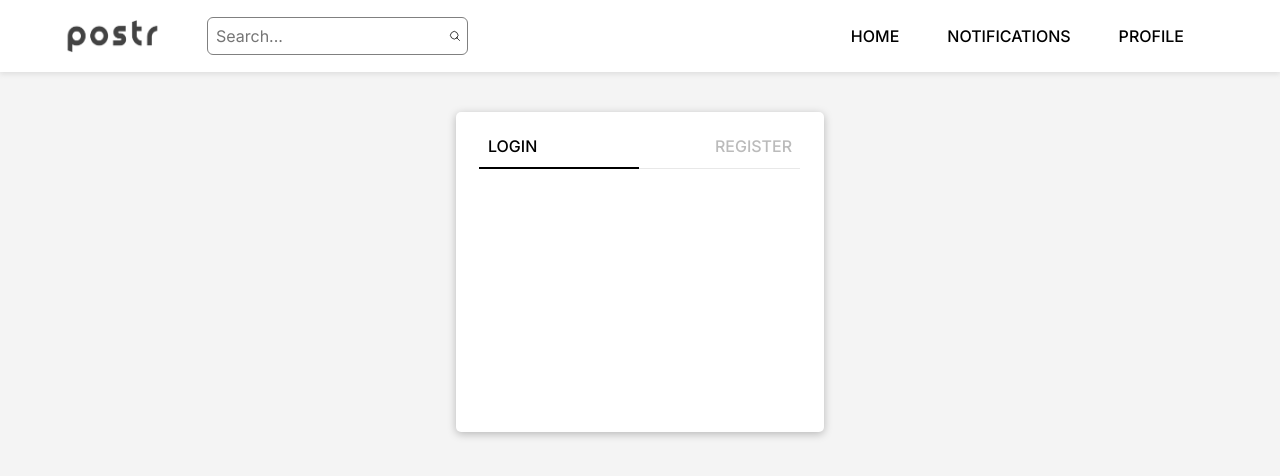
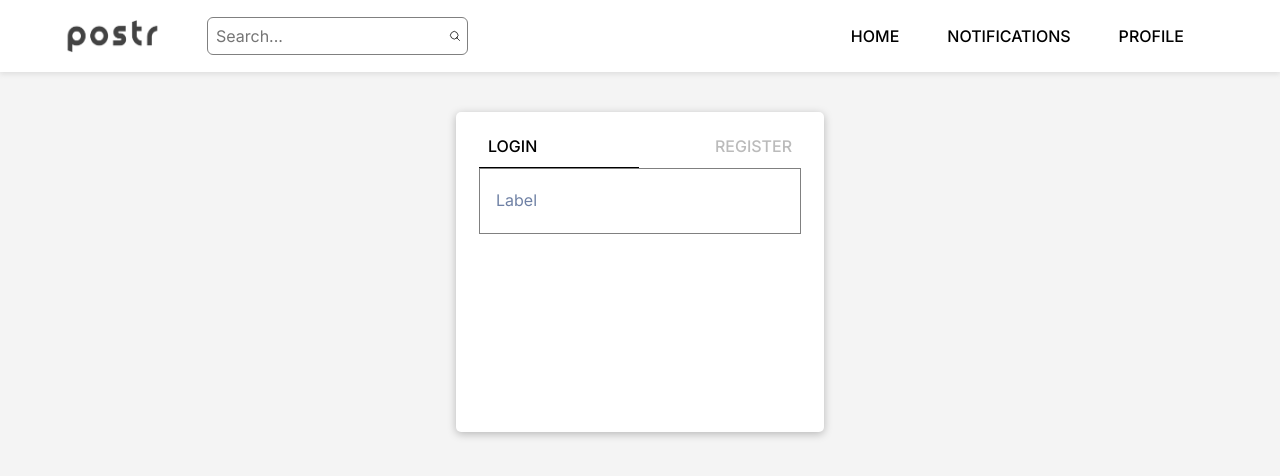
Before and after one commit to danielyuenhx/postr-frontend, a React (Create React App) app: page / in a window 1280 px wide. Shown: the top 476 px of the page. Built offline with nearby package versions, Linux system fonts and the light colour scheme.

Commit message:
added LoginInput component

```diff
--- a/src/components/Login/LoginInput.module.css
+++ b/src/components/Login/LoginInput.module.css
@@ -0,0 +1,36 @@
+.container {
+	position: relative;
+}
+
+.container input {
+    width: 100%;
+    height: 4rem;
+    border: none;
+    padding: 24px 16px 4px 16px;
+    font-size: 16px;
+    line-height: 1;
+    outline: 1px solid gray;
+    box-shadow: none;
+    transition: 200ms cubic-bezier(0, 0, 0.2, 1) 0ms;
+  }
+
+.container label {
+	position: absolute;
+	pointer-events: none;
+	transform: translate(0, 23px) scale(1);
+	transform-origin: top left;
+	transition: 200ms cubic-bezier(0, 0, 0.2, 1) 0ms;
+	color: #6f81a5;
+	font-size: 16px;
+	line-height: 1;
+	left: 16px;
+}
+
+.container:focus-within label {
+	transform: translate(0, 12px) scale(0.8);
+	color: #0a53e4;
+}
+
+.container .filled {
+    transform: translate(0, 12px) scale(0.8);
+  }
--- a/src/components/Login/LoginInput.tsx
+++ b/src/components/Login/LoginInput.tsx
@@ -1,9 +1,20 @@
-import React from 'react';
+import React, { useState } from 'react';
+
+import styles from './LoginInput.module.css';
 
 const LoginInput = () => {
+	const [value, setValue] = useState('');
+
+	const onChangeHandler = (event: React.ChangeEvent<HTMLInputElement>) => {
+		setValue(event.target.value);
+	};
+
 	return (
-        <label></label>
-    )
+		<div className={styles.container}>
+			<label className={value && styles.filled}>Label</label>
+			<input type="text" value={value} onChange={onChangeHandler} />
+		</div>
+	);
 };
 
 export default LoginInput;
```
